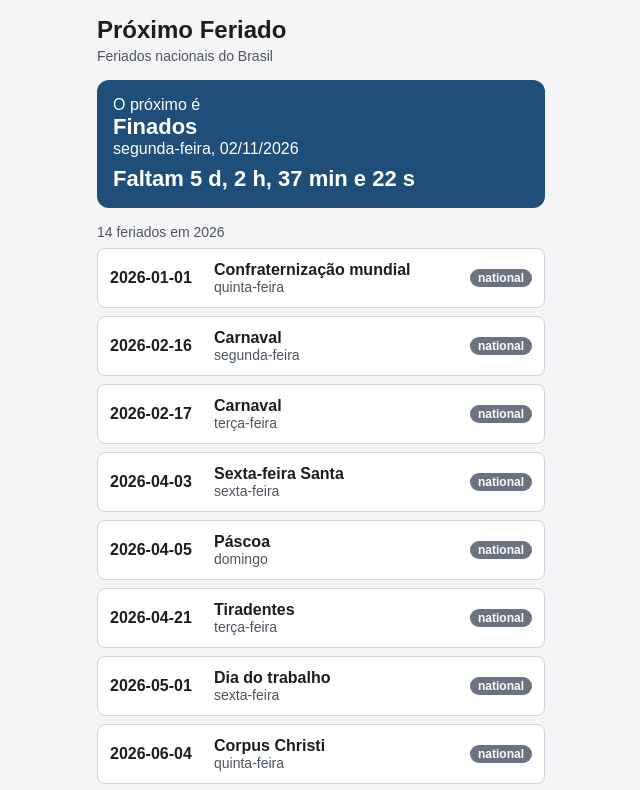
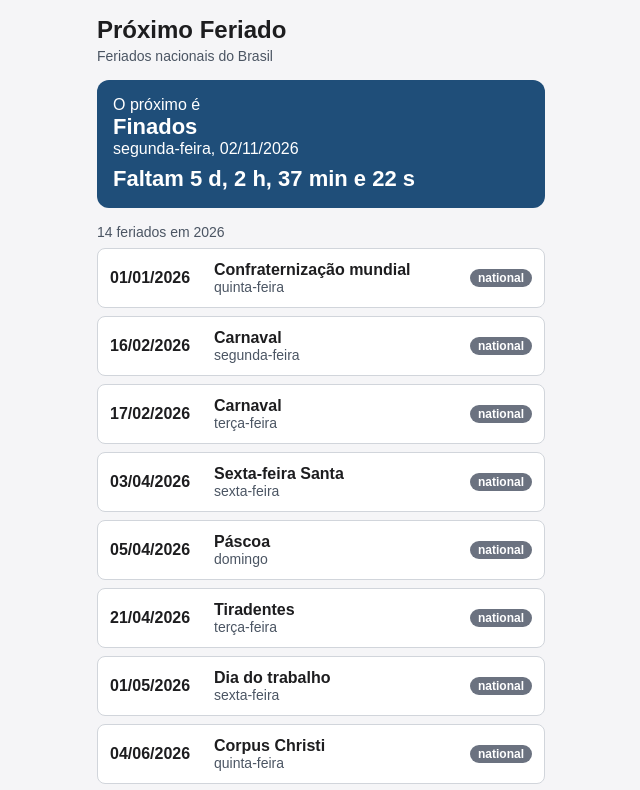
Before and after one commit to Desenvolvedor-FrontEnd-React-T3/03-feriados, a React (Vite) app: page / in a window 1280 px wide. Shown: the top 790 px of the page, without its empty margins (319-959 px from the left). Built offline with nearby package versions, Linux system fonts and the light colour scheme.

Commit message:
refactor: update holiday card to display formatted date

```diff
--- a/src/components/HolidayCard/index.jsx
+++ b/src/components/HolidayCard/index.jsx
@@ -1,9 +1,15 @@
 import "./holiday-card.css";
 
 export default function Holidaycard({ date, name, weekday, type }) {
+  const day = new Date(`${date}T00:00:00`);
+
+  const formattedDate = day.toLocaleDateString("pt-BR");
+
+  // console.log(day.toLocaleDateString("pt-BR"));
+
   return (
     <article className="holiday-card">
-      <p className="holiday-date">{date}</p>
+      <p className="holiday-date">{formattedDate}</p>
 
       <div className="holiday-info">
         <h2>{name}</h2>
```
